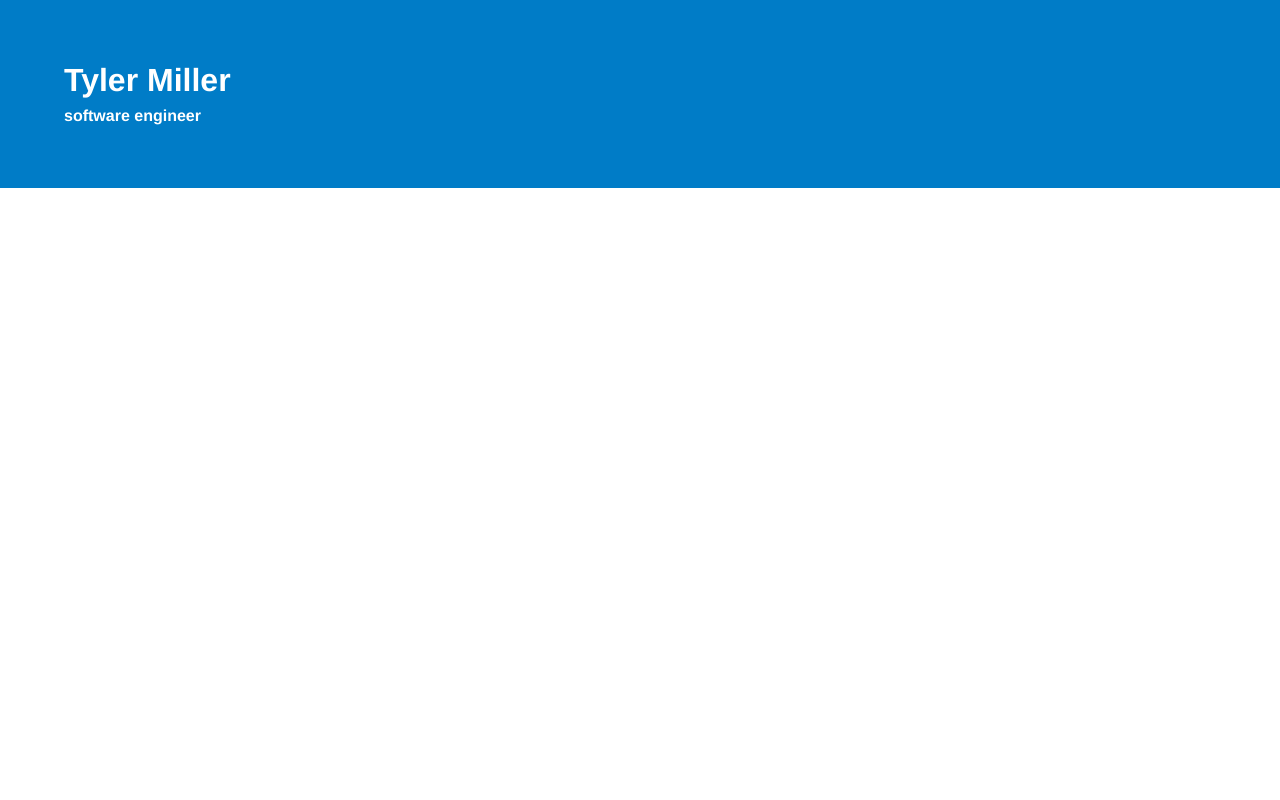
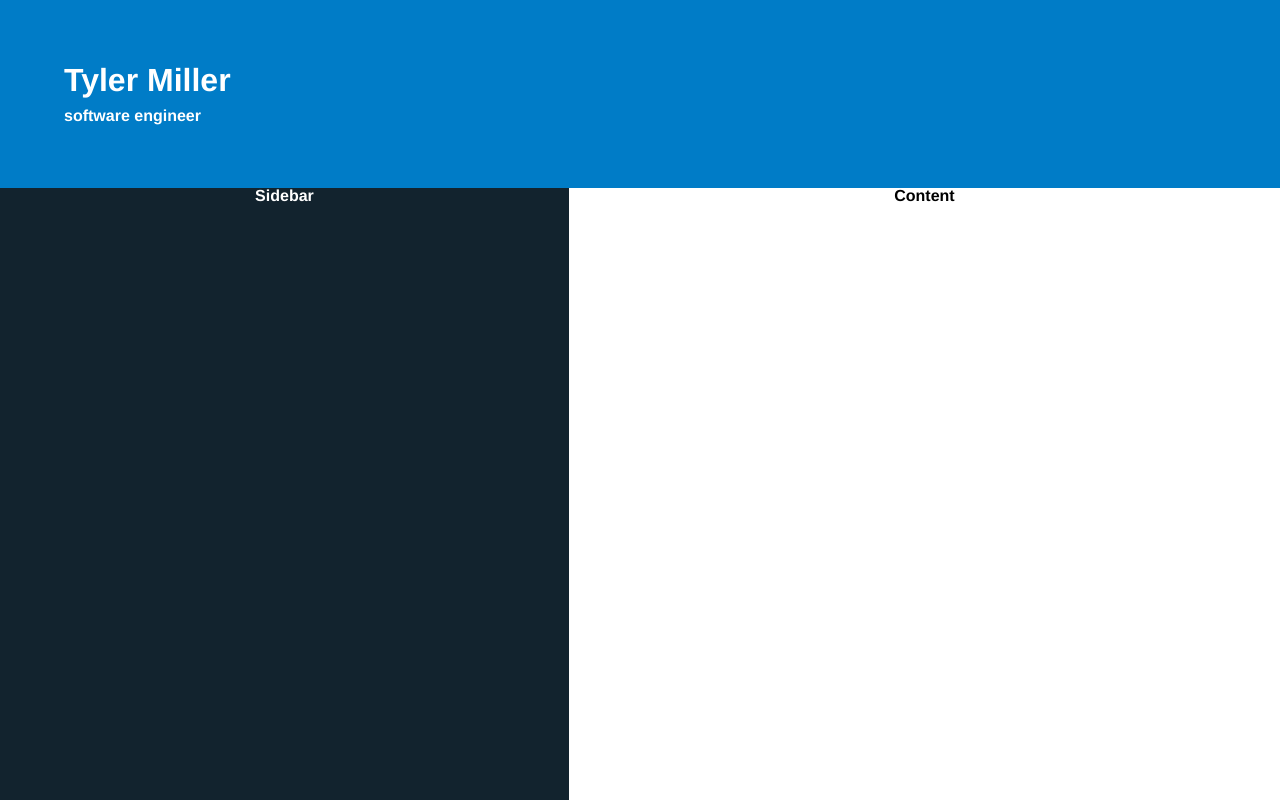
Before and after one commit to nuvallo/nuvallo.github.io, a Vue app in the folder client/: page / in a window 1280 px wide. Shown: the top 800 px of the page. Built offline with nearby package versions, Linux system fonts and the light colour scheme.

Commit message:
content section & sidebar section added

```diff
--- a/client/src/App.vue
+++ b/client/src/App.vue
@@ -1,15 +1,22 @@
 <template>
   <div>
     <Header />
+    <div className="grid">
+      <Sidebar />
+      <Content />
+    </div>
   </div>
+
 </template>
 
 <script>
 import Header from './components/Header.vue';
+import Sidebar from './components/Sidebar.vue';
+import Content from './components/Content.vue';
 import './App.css'
 export default {
   name: 'App',
-  components: { Header },
+  components: { Header, Sidebar, Content },
 }
 </script>
 
@@ -19,4 +26,9 @@ export default {
   -webkit-font-smoothing: antialiased;
   -moz-osx-font-smoothing: grayscale;
 }
+.grid {
+  display: flex;
+  flex-direction: row;
+  justify-content: space-between;
+}
 </style>
--- a/client/src/components/Content.vue
+++ b/client/src/components/Content.vue
@@ -0,0 +1,18 @@
+<template>
+  <div className="content-container">
+      <h1>Content</h1>
+  </div>
+</template>
+
+<script>
+export default {
+    name: 'Content'
+}
+</script>
+
+<style>
+.content-container {
+    width: 100%;
+    text-align: center;
+}
+</style>
--- /dev/null
+++ b/client/src/components/Sidebar.vue
@@ -0,0 +1,21 @@
+<template>
+  <div className="sidebar-container">
+      <h1>Sidebar</h1>
+  </div>
+</template>
+
+<script>
+export default {
+    name: "Sidebar"
+}
+</script>
+
+<style>
+.sidebar-container {
+    background-color: #12232E;
+    color: #fff;
+    width: 80%;
+    height: 100vh; /* change to percentage later */
+    text-align: center;
+}
+</style>
```
Also changed, not shown: client/src/components/Slidebar.vue (deleted, +0 -15 lines).
